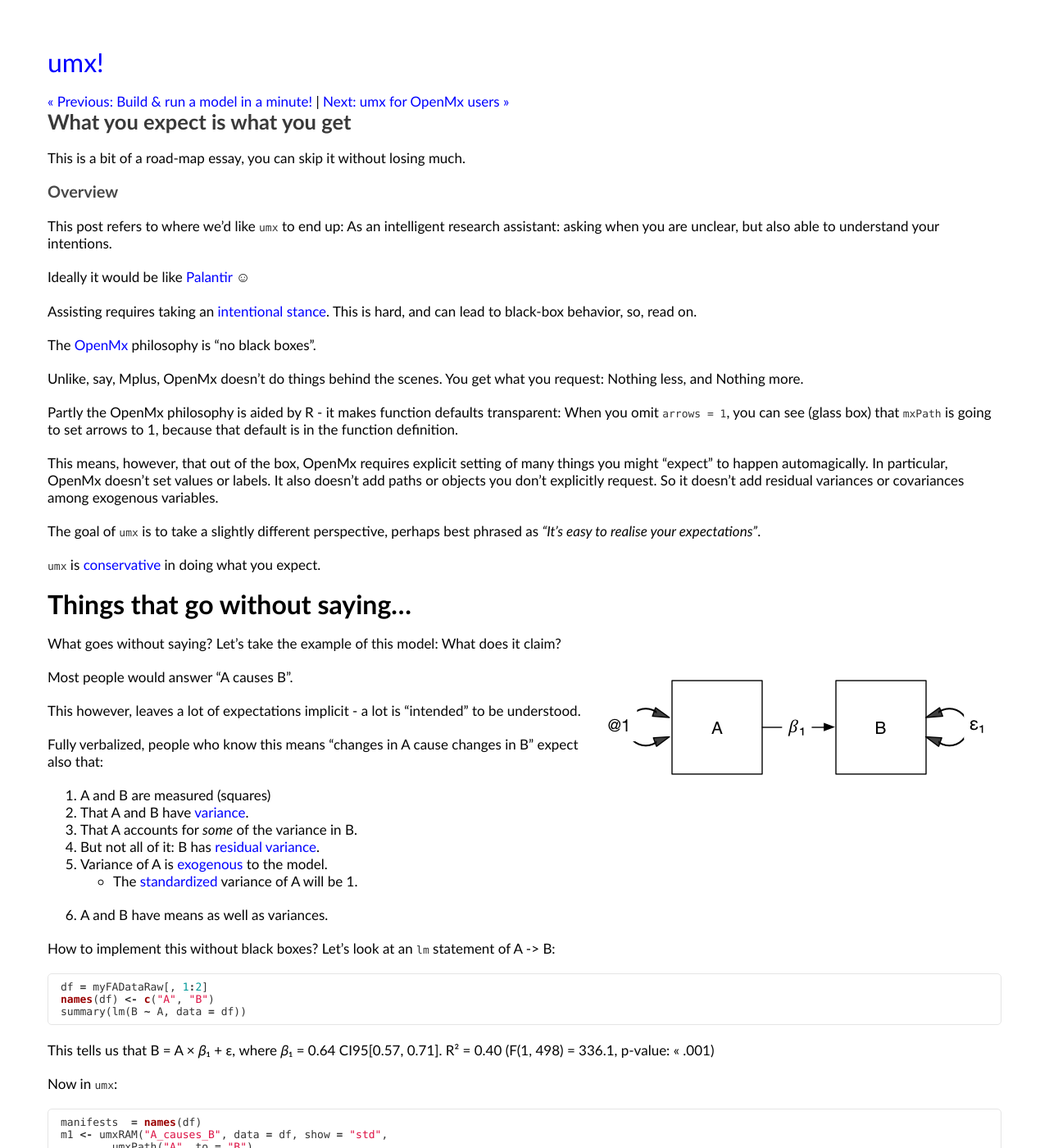
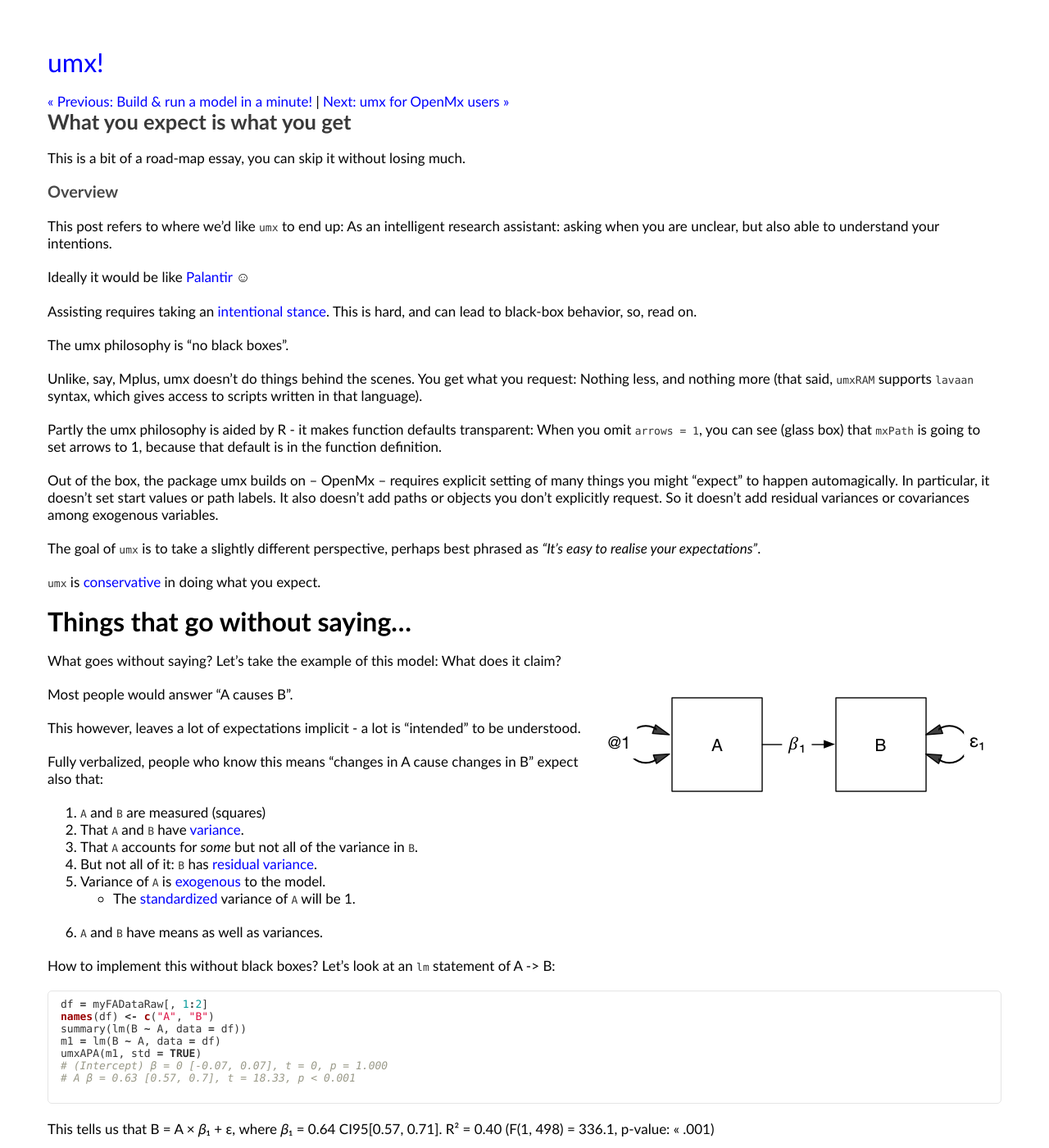
Before and after one commit to tbates/tbates.github.io, a Jekyll site: the page built from _posts/2000-11-23-base-What_you_want_is_what_you_get.markdown, in a window 1280 px wide and 1400 px high. Shown: the whole window at 82% size. Built offline with Jekyll 4.4.1, drawn with Linux system fonts in a browser that asks for light colours.

Commit message:
fix show="std" old code

````diff
--- a/_posts/1995-05-10-detailed-umxModify.markdown
+++ b/_posts/1995-05-10-detailed-umxModify.markdown
@@ -36,7 +36,7 @@
 Now show a summary.
 
 ```R
-umxSummary(m1, show = "std")
+umxSummary(m1, std = TRUE)
 plot(m1, std= TRUE)
 ```
 
--- a/_posts/1995-10-03-detailed-Labels.markdown
+++ b/_posts/1995-10-03-detailed-Labels.markdown
@@ -204,7 +204,7 @@
 ```r
 m2 = umxSetParameters(m1, labels="G_to_x5", newlabels = "G_to_x4")
 m2 = mxRun(m2)
-umxSummary(m2, show = "std")
+umxSummary(m2, std = TRUE)
 parameters(m2)
 ```
 
--- a/_posts/2000-11-22-base-OpenMx.markdown
+++ b/_posts/2000-11-22-base-OpenMx.markdown
@@ -197,7 +197,7 @@
 ## Report on the model
 
 ```r
-umxSummary(m1, show = "std")
+umxSummary(m1, std = TRUE)
 ```
 
 Now we can compare this to competing models with `umxCompare()`
--- a/_posts/2000-11-23-base-What_you_want_is_what_you_get.markdown
+++ b/_posts/2000-11-23-base-What_you_want_is_what_you_get.markdown
@@ -18,13 +18,13 @@
 
 
 <a name="top"></a>
-The [OpenMx](https://openmx.ssri.psu.edu) philosophy is "no black boxes".
+The umx philosophy is "no black boxes".
 
-Unlike, say, Mplus, OpenMx doesn't do things behind the scenes. You get what you request: Nothing less, and Nothing more.
+Unlike, say, Mplus, umx doesn't do things behind the scenes. You get what you request: Nothing less, and nothing more (that said, `umxRAM` supports `lavaan` syntax, which gives access to scripts written in that language).
 
-Partly the OpenMx philosophy is aided by R - it makes function defaults transparent: When you omit `arrows = 1`, you can see (glass box) that `mxPath` is going to set arrows to 1, because that default is in the function definition.
+Partly the umx philosophy is aided by R - it makes function defaults transparent: When you omit `arrows = 1`, you can see (glass box) that `mxPath` is going to set arrows to 1, because that default is in the function definition.
 
-This means, however, that out of the box, OpenMx requires explicit setting of many things you might &ldquo;expect&rdquo; to happen automagically. In particular, OpenMx doesn't set values or labels. It also doesn't add paths or objects you don't explicitly request. So it doesn't add residual variances or covariances among exogenous variables.
+Out of the box, the package umx builds on – OpenMx – requires explicit setting of many things you might &ldquo;expect&rdquo; to happen automagically. In particular, it doesn't set start values or path labels. It also doesn't add paths or objects you don't explicitly request. So it doesn't add residual variances or covariances among exogenous variables.
 
 The goal of `umx` is to take a slightly different perspective, perhaps best phrased as *"It's easy to realise your expectations"*.
 
@@ -42,13 +42,13 @@
 
 Fully verbalized, people who know this means "changes in A cause changes in B" expect also that:
 
-1. A and B are measured (squares)
-2. That A and B have [variance](https://en.wikipedia.org/wiki/Index_of_dispersion).
-2. That A accounts for *some* of the variance in B.
-3. But not all of it: B has [residual variance](https://en.wikipedia.org/wiki/Explained_variation).
-4. Variance of A is [exogenous](https://en.wikipedia.org/wiki/Exogeny) to the model.
- * The [standardized](https://en.wikipedia.org/wiki/Standard_score) variance of A will be 1.
-5. A and B have means as well as variances.
+1. `A` and `B` are measured (squares)
+2. That `A` and `B` have [variance](https://en.wikipedia.org/wiki/Index_of_dispersion).
+2. That `A` accounts for *some* but not all of the variance in `B`.
+3. But not all of it: `B` has [residual variance](https://en.wikipedia.org/wiki/Explained_variation).
+4. Variance of `A` is [exogenous](https://en.wikipedia.org/wiki/Exogeny) to the model.
+ * The [standardized](https://en.wikipedia.org/wiki/Standard_score) variance of `A` will be 1.
+5. `A` and `B` have means as well as variances.
 
 How to implement this without black boxes? Let’s look at an `lm` statement of A -> B:
 
@@ -56,6 +56,11 @@
 df = myFADataRaw[, 1:2]
 names(df) <- c("A", "B")
 summary(lm(B ~ A, data = df))
+m1 = lm(B ~ A, data = df)
+umxAPA(m1, std = TRUE)
+# (Intercept) β = 0 [-0.07, 0.07], t = 0, p = 1.000
+# A β = 0.63 [0.57, 0.7], t = 18.33, p < 0.001
+
 ```
 
 This tells us that B = A × 𝛽₁ + ε, where 𝛽₁ = 0.64  CI95[0.57, 0.71]. R² = 0.40 (F(1, 498) = 336.1,  p-value: << .001)
@@ -64,11 +69,11 @@
 
  ```r
 manifests  = names(df)
-m1 <- umxRAM("A_causes_B", data = df, show = "std",
+m1 = umxRAM("A_causes_B", data = df, std= TRUE,
  	umxPath("A", to = "B"),
  	umxPath(var = manifests),
  	umxPath(means = manifests)
- )
+)
 ```
 
 Fits well!
@@ -98,7 +103,6 @@
 
 <img src="/media/umxFixed/Duncan.png" alt="Duncan SEM model">
 
-<!-- https://github.com/robwierzbowski/jekyll-picture-tag -->
 
 How would we state the claims of this model, and what do we expect an intelligent assistant to take taken for granted?
 
--- a/_posts/2000-11-30-base-First-steps.markdown
+++ b/_posts/2000-11-30-base-First-steps.markdown
@@ -37,7 +37,7 @@
 	umxPath(v.m. = c("disp", "wt", "mpg"))
 )
 
-umxSummary(m2, show = "std")
+umxSummary(m2, std = TRUE)
 
 # Update m2 by dropping mpg ~ displacement, which has label "disp_to_mpg"
 m3 = umxModify(m2, update = "disp_to_mpg", name = "drop effect of capacity", comparison = TRUE)
@@ -189,7 +189,7 @@
 We can request a full summary including standardized output as a table with ("**show** = *std*" requests the standardized paths):
 
 ```r
-umxSummary(m2, show = "std")
+umxSummary(m2, std = TRUE)
 ```
 
 |   | name                    | Estimate | Std.Error | CI (SE-based)        |
````
Also changed, not shown: _posts/2000-12-10-base-Install.markdown (deleted, +0 -57 lines), _posts/2000-12-20-base-Philosophy.markdown (+47 -2 lines).
